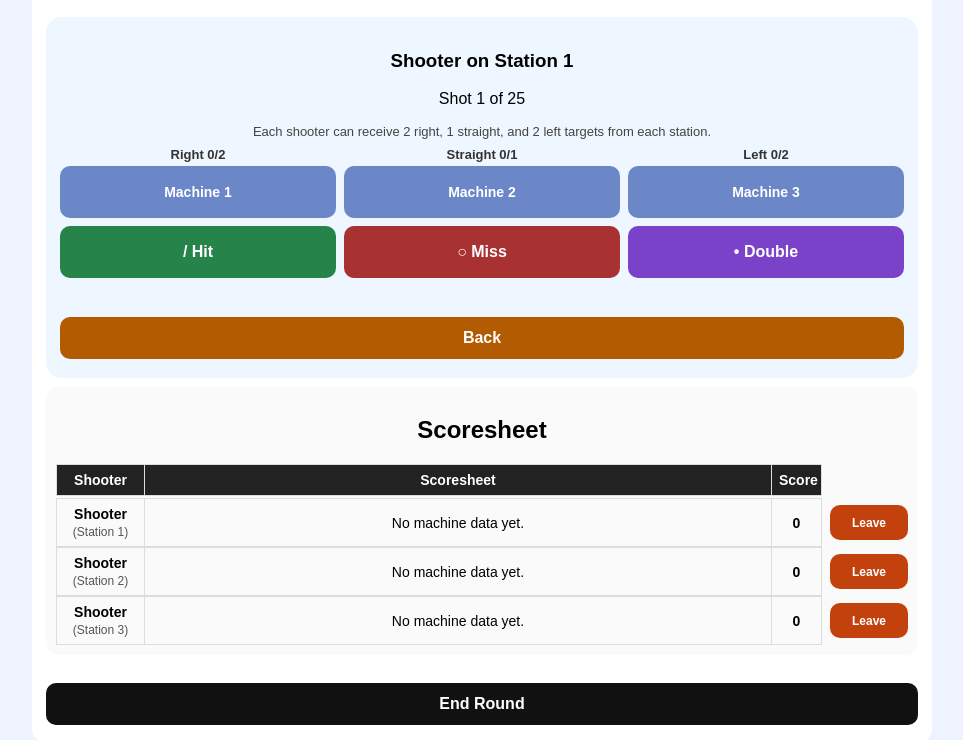
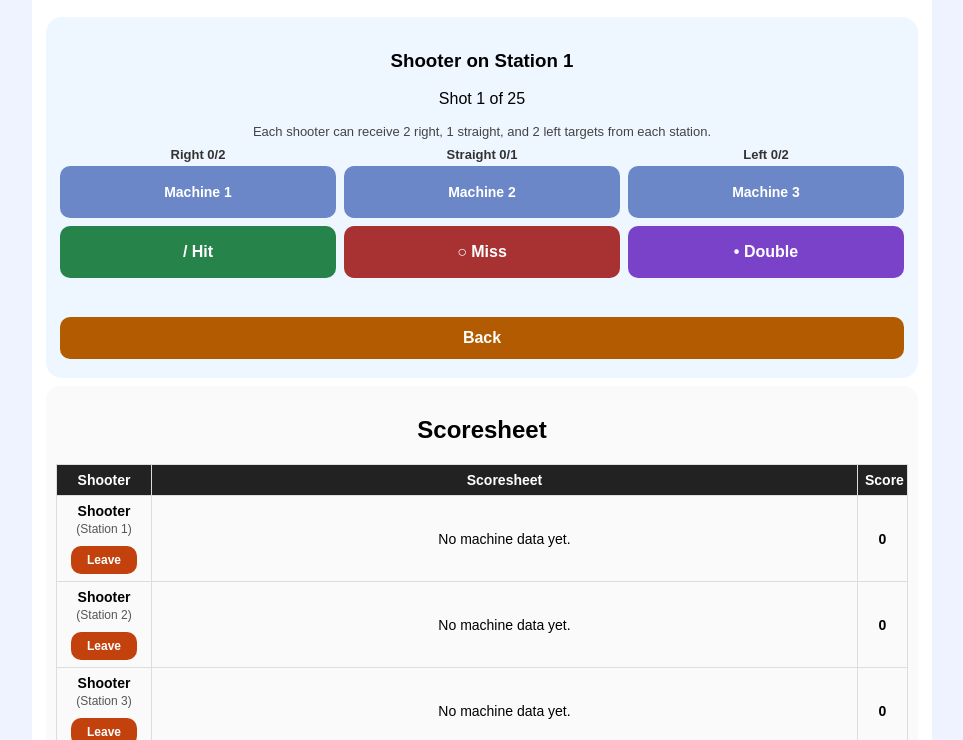
Before and after one commit to spencerym/score_tracker, a plain HTML site: page index.html in a window 1280 px wide. Both pictures are taken after a click on the button "Start Round". Shown: the part 135-875 px from the top of the page, without its empty margins (158-1121 px from the left). Drawn offline with nearby package versions, Linux system fonts and the light colour scheme.

Commit message:
Update index.html, moved leave/rejoin button
Still need to fix issue of if last shooter has left and its the last shot, computer thinks we're ending round early, but need to just end it normally (not important issue)

```diff
--- a/index.html
+++ b/index.html
@@ -336,6 +336,19 @@
       margin-top: 3px;
     }
 
+    .inline-action-button {
+      width: auto;
+      min-width: 66px;
+      padding: 7px 10px;
+      margin-top: 10px;
+      margin-bottom: 0;
+      font-size: 12px;
+      display: inline-block;
+    }
+
+    .leave-button { background: #c2410c; }
+    .join-button { background: #2563eb; }
+
     .live-board-area {
       margin-top: 8px;
       padding: 10px;
@@ -345,25 +358,7 @@
     }
 
     .live-board-inner {
-      min-width: 420px;
-    }
-
-    .live-header {
-      display: grid;
-      grid-template-columns: 1fr 78px;
-      gap: 8px;
-      align-items: stretch;
-    }
-
-    .live-header-spacer {
-      height: 34px;
-    }
-
-    .live-row-wrap {
-      display: grid;
-      grid-template-columns: 1fr 78px;
-      gap: 8px;
-      align-items: center;
+      min-width: 340px;
     }
 
     .live-row-table table {
@@ -372,31 +367,13 @@
 
     .live-row-table td:first-child,
     .live-row-table th:first-child {
-      width: 88px;
+      width: 95px;
     }
 
     .live-row-table td:last-child,
     .live-row-table th:last-child {
       width: 50px;
     }
-
-    .live-action-cell {
-      display: flex;
-      align-items: center;
-      justify-content: center;
-      height: 100%;
-      min-height: 42px;
-    }
-
-    .live-action-button {
-      padding: 7px 4px;
-      margin: 0;
-      font-size: 12px;
-      min-height: 35px;
-    }
-
-    .leave-button { background: #c2410c; }
-    .join-button { background: #2563eb; }
 
     .final-card {
       background: #f1f4ff;
@@ -601,12 +578,12 @@
       .scoresheet-cell { min-width: 165px; }
 
       .live-board-inner {
-        min-width: 400px;
-      }
-
-      .live-row-wrap,
-      .live-header {
-        grid-template-columns: 1fr 70px;
+        min-width: 330px;
+      }
+
+      .live-row-table td:first-child,
+      .live-row-table th:first-child {
+        width: 88px;
       }
     }
   </style>
@@ -1716,21 +1693,20 @@ function makeScoresheet(title, includeRoundInfo, editable = false) {
 
 function makeLiveSingleRow(s, shooterIndex) {
   return `
-    <table>
-      <tbody>
     <tr>
       <td>
         <strong>${s.name}</strong>
         <span class="station-subtitle">(${t("station")} ${s.startStation})</span>
         ${s.away ? `<span class="away-label">${t("away")}</span>` : ""}
+        <button class="inline-action-button ${s.away ? "join-button" : "leave-button"}" onclick="requestLeaveOrJoinShooter(${shooterIndex})">
+          ${s.away ? t("joinShooter") : t("leaveShooter")}
+        </button>
       </td>
       <td class="scoresheet-cell">
         ${makeShotGroupsForShooter(s, shooterIndex, false)}
       </td>
       <td><strong>${s.hits + s.doubles}</strong></td>
     </tr>
-      </tbody>
-    </table>
   `;
 }
 
@@ -1738,19 +1714,7 @@ function updateLogs() {
   let rowsHtml = "";
 
   originalOrder.forEach((s, shooterIndex) => {
-    rowsHtml += `
-      <div class="live-row-wrap">
-        <div class="live-row-table">
-          ${makeLiveSingleRow(s, shooterIndex)}
-        </div>
-
-        <div class="live-action-cell">
-          <button class="live-action-button ${s.away ? "join-button" : "leave-button"}" onclick="requestLeaveOrJoinShooter(${shooterIndex})">
-            ${s.away ? t("joinShooter") : t("leaveShooter")}
-          </button>
-        </div>
-      </div>
-    `;
+    rowsHtml += makeLiveSingleRow(s, shooterIndex);
   });
 
   document.getElementById("allLogs").innerHTML = `
@@ -1758,8 +1722,7 @@ function updateLogs() {
       <h2>${t("scoresheet")}</h2>
 
       <div class="live-board-inner">
-        <div class="live-header">
-          <div class="live-row-table">
+        <div class="scoresheet-wrap live-row-table">
           <table>
             <thead>
               <tr>
@@ -1768,12 +1731,11 @@ function updateLogs() {
                 <th>${t("score")}</th>
               </tr>
             </thead>
+            <tbody>
+              ${rowsHtml}
+            </tbody>
           </table>
         </div>
-          <div class="live-header-spacer"></div>
-        </div>
-
-        ${rowsHtml}
       </div>
     </div>
   `;
```
Lines whose indentation alone changed are shown as unchanged.
